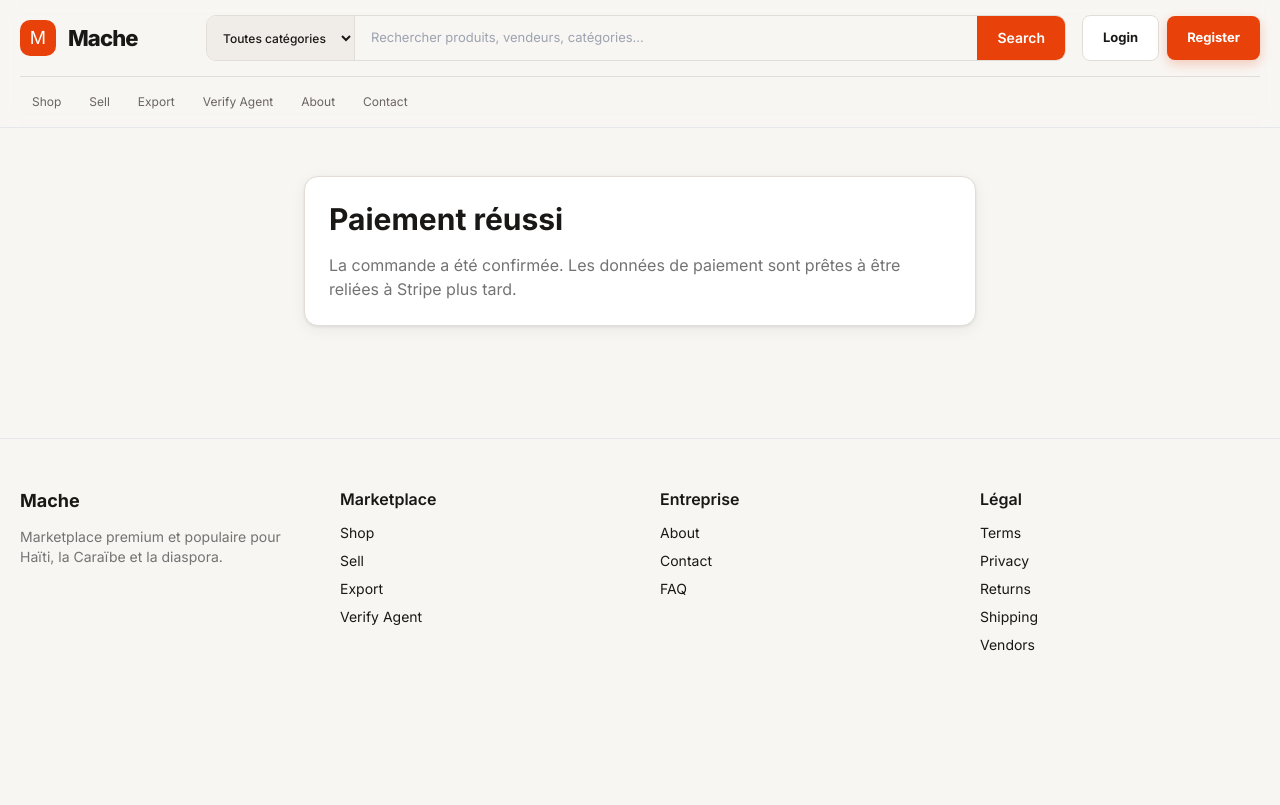
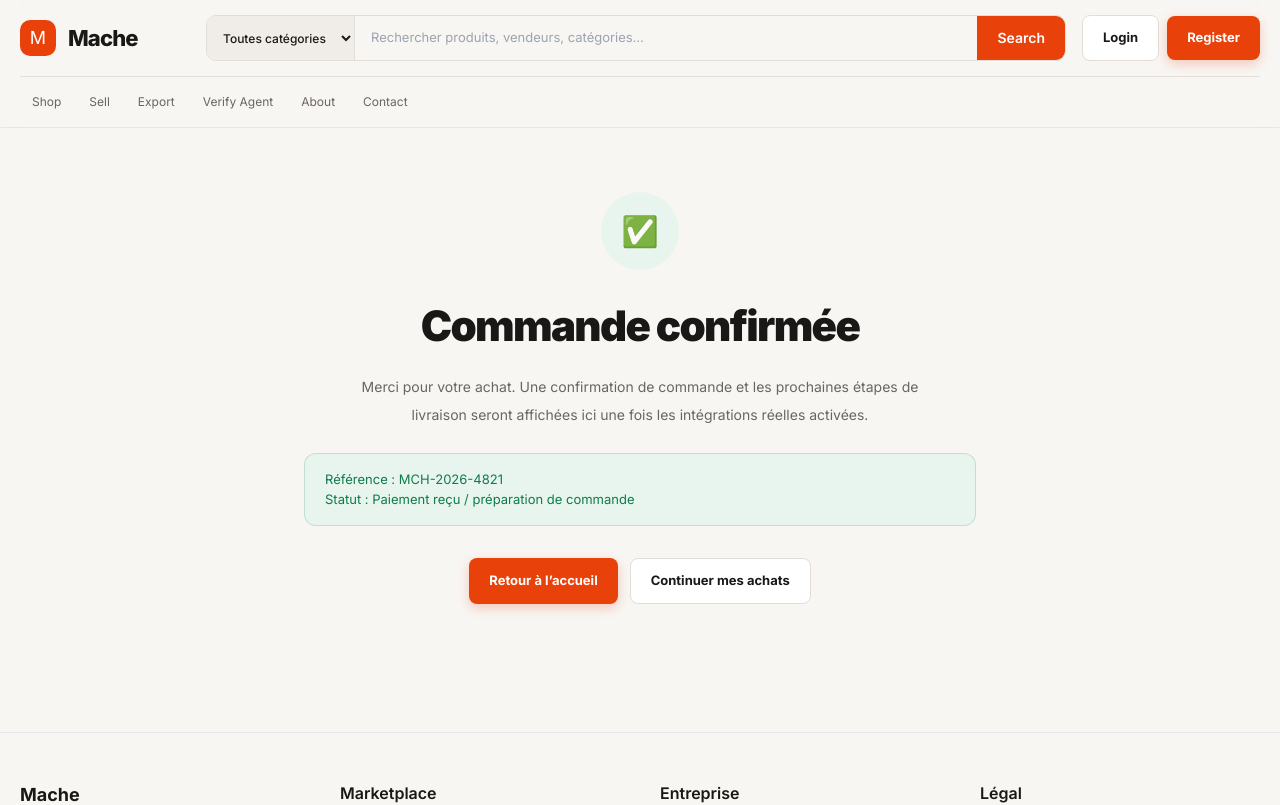
Before and after one commit to JhonnyVincent/MACHE, a Next.js app: page /checkout/success in a window 1280 px wide. Shown: the top 805 px of the page. Built offline with nearby package versions, Linux system fonts and the light colour scheme.

Commit message:
Update page.tsx

```diff
--- a/src/app/checkout/success/page.tsx
+++ b/src/app/checkout/success/page.tsx
@@ -1,12 +1,35 @@
+import Link from "next/link";
+
 export default function CheckoutSuccessPage() {
   return (
-    <main className="container-page py-12">
-      <div className="card mx-auto max-w-2xl p-6">
-        <h1 className="text-3xl font-bold">Paiement réussi</h1>
-        <p className="mt-4 text-neutral-500">
-          La commande a été confirmée. Les données de paiement sont prêtes
-          à être reliées à Stripe plus tard.
+    <main className="container-page py-16">
+      <div className="mx-auto max-w-2xl text-center">
+        <div className="mx-auto mb-6 flex h-[78px] w-[78px] items-center justify-center rounded-full bg-[var(--mache-success-soft)] text-3xl">
+          ✅
+        </div>
+
+        <h1 className="text-[clamp(28px,4vw,42px)] font-[900] tracking-[-0.04em]">
+          Commande confirmée
+        </h1>
+
+        <p className="mx-auto mt-4 max-w-xl text-[14px] leading-7 text-[var(--mache-muted)]">
+          Merci pour votre achat. Une confirmation de commande et les prochaines
+          étapes de livraison seront affichées ici une fois les intégrations réelles activées.
         </p>
+
+        <div className="mt-6 rounded-[12px] border border-[rgba(15,123,75,.18)] bg-[var(--mache-success-soft)] px-5 py-4 text-left text-[13px] text-[var(--mache-success)]">
+          Référence : MCH-2026-4821 <br />
+          Statut : Paiement reçu / préparation de commande
+        </div>
+
+        <div className="mt-8 flex flex-wrap justify-center gap-3">
+          <Link href="/" className="btn-primary">
+            Retour à l’accueil
+          </Link>
+          <Link href="/shop" className="btn-secondary">
+            Continuer mes achats
+          </Link>
+        </div>
       </div>
     </main>
   );
```
